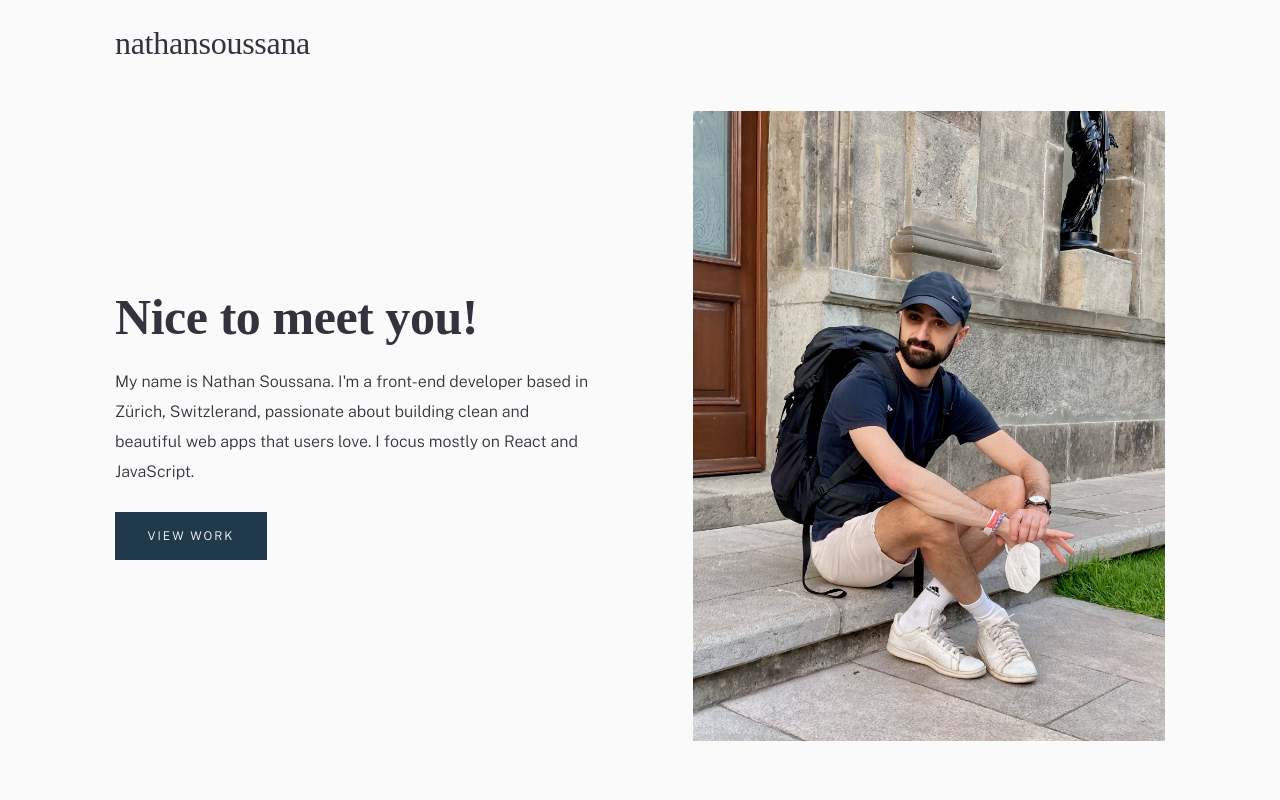
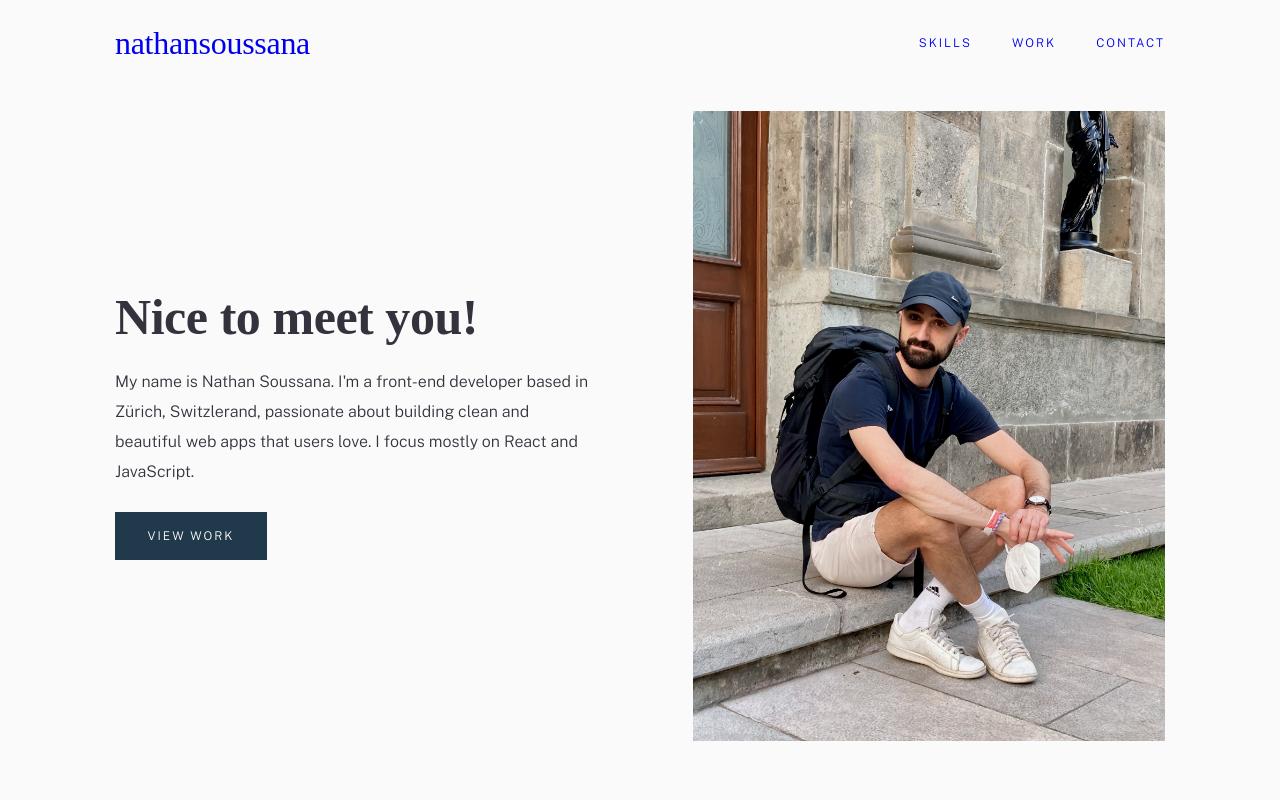
Before and after one commit to nathansoussana/portfolio, a React (Vite) app: page / in a window 1280 px wide. Shown: the top 800 px of the page. Built offline with nearby package versions, Linux system fonts and the light colour scheme; a web font is replaced by a local one.

Commit message:
Added links in navbar that link to the right sections in a smooth way

```diff
--- a/src/css/general/general.sass
+++ b/src/css/general/general.sass
@@ -30,6 +30,7 @@ html
   font-weight: 300
   font-size: 16px
   line-height: 30px
+  scroll-behavior: smooth
 
 .container
   max-width: 1100px
--- a/src/css/index.css
+++ b/src/css/index.css
@@ -10,6 +10,7 @@ html {
   font-weight: 300;
   font-size: 16px;
   line-height: 30px;
+  scroll-behavior: smooth;
 }
 
 .container {
@@ -73,6 +74,7 @@ html {
   font-weight: 300;
   font-size: 16px;
   line-height: 30px;
+  scroll-behavior: smooth;
 }
 
 .container {
@@ -171,6 +173,7 @@ html {
   font-weight: 300;
   font-size: 16px;
   line-height: 30px;
+  scroll-behavior: smooth;
 }
 
 .container {
@@ -273,6 +276,7 @@ html {
   font-weight: 300;
   font-size: 16px;
   line-height: 30px;
+  scroll-behavior: smooth;
 }
 
 .container {
@@ -324,23 +328,23 @@ li {
     line-height: 42px;
   }
 }
-.devicon-linkedin-plain {
-  margin-left: 25px;
+.navbar-links {
+  display: flex;
+  align-items: center;
+  gap: 15px;
 }
 
 .social-icon-item-link {
-  display: flex;
-  align-items: center;
   text-decoration: none;
 }
 
-.devicon-github-original,
-.devicon-linkedin-plain {
+.social-icon-item {
+  display: flex;
+  align-items: center;
   font-size: 25px;
   color: #33323D;
 }
-.devicon-github-original:hover,
-.devicon-linkedin-plain:hover {
+.social-icon-item:hover {
   color: #5FB4A2;
 }
 
@@ -356,6 +360,7 @@ html {
   font-weight: 300;
   font-size: 16px;
   line-height: 30px;
+  scroll-behavior: smooth;
 }
 
 .container {
@@ -425,6 +430,7 @@ html {
   font-weight: 300;
   font-size: 16px;
   line-height: 30px;
+  scroll-behavior: smooth;
 }
 
 .container {
@@ -482,9 +488,25 @@ li {
   align-items: center;
 }
 
-.navbar-links {
+.navbar-link-list {
   display: flex;
   list-style: none;
+  gap: 40px;
+}
+
+.navbar-logo-link,
+.navbar-item-link {
+  text-decoration: none;
+}
+.navbar-logo-link:visited,
+.navbar-item-link:visited {
+  color: inherit;
+}
+
+.navbar-list-item {
+  text-transform: uppercase;
+  font-size: 12px;
+  letter-spacing: 2px;
 }
 
 * {
@@ -499,6 +521,7 @@ html {
   font-weight: 300;
   font-size: 16px;
   line-height: 30px;
+  scroll-behavior: smooth;
 }
 
 .container {
@@ -601,6 +624,7 @@ html {
   font-weight: 300;
   font-size: 16px;
   line-height: 30px;
+  scroll-behavior: smooth;
 }
 
 .container {
@@ -719,6 +743,7 @@ html {
   font-weight: 300;
   font-size: 16px;
   line-height: 30px;
+  scroll-behavior: smooth;
 }
 
 .container {
--- a/src/css/sections/navbar.sass
+++ b/src/css/sections/navbar.sass
@@ -5,6 +5,19 @@
   justify-content: space-between
   align-items: center
 
-.navbar-links
+.navbar-link-list
   display: flex
   list-style: none
+  gap: 40px
+
+.navbar-logo-link,
+.navbar-item-link
+  text-decoration: none
+
+  &:visited
+    color: inherit
+
+.navbar-list-item
+  text-transform: uppercase
+  font-size: 12px
+  letter-spacing: 2px
--- a/src/jsx/sections/Contact.jsx
+++ b/src/jsx/sections/Contact.jsx
@@ -1,25 +1,26 @@
+
 import ContactForm from '../components/EmailForm'
 import { socialLinks } from '../../data/social'
 
 const socials = socialLinks.map(social => (
-  <li
-    className="social-icon-item"
-    key={social.name}
+  <a
+    className="social-icon-item-link"
+    href={social.link}
+    target="_blank"
   >
-    <a
-      className="social-icon-item-link"
-      href={social.link}
-      target="_blank"
+    <li
+      className="social-icon-item"
+      key={social.name}
     >
       <i className={social.icon}></i>
-    </a>
-  </li>
+    </li>
+  </a>
 )
 )
 
 export default function Contact() {
   return (
-    <section className="contact-section">
+    <section className="contact-section" id="contact">
       <div className="container contact-container">
         <div className="contact-content">
           <h2 className="contact-content-title">
--- a/src/jsx/sections/Hero.jsx
+++ b/src/jsx/sections/Hero.jsx
@@ -2,7 +2,7 @@ import ButtonPrimary from '../components/ButtonPrimary'
 
 export default function Hero() {
   return (
-      <section className="hero-section">
+      <section className="hero-section" id="hero">
         <div className="container hero-container">
 
           {/* Content */}
--- a/src/jsx/sections/Navbar.jsx
+++ b/src/jsx/sections/Navbar.jsx
@@ -2,11 +2,19 @@ export default function Navbar() {
   return (
     <nav>
       <div className="container nav-container">
-        <h3 className="navbar-logo">
-          nathansoussana
-        </h3>
-        <ul className="navbar-links">
-          {/* {socials} */}
+        <a href="#hero" className="navbar-logo-link">
+          <h3 className="navbar-logo">nathansoussana</h3>
+        </a>
+        <ul className="navbar-link-list">
+          <a href="#skills" className="navbar-item-link">
+            <li className="navbar-list-item">Skills</li>
+          </a>
+          <a href="#work" className="navbar-item-link">
+            <li className="navbar-list-item">Work</li>
+          </a>
+          <a href="#contact" className="navbar-item-link">
+            <li className="navbar-list-item">Contact</li>
+          </a>
         </ul>
       </div>
     </nav>
--- a/src/jsx/sections/Projects.jsx
+++ b/src/jsx/sections/Projects.jsx
@@ -50,7 +50,7 @@ const projects = projectData.map((project, index) => (
 
 export default function Projects() {
   return (
-    <section className="projects-section">
+    <section className="projects-section" id="work">
       <div className="container projects-section-container">
         <h2 className="projects-section-title">
           Work
```
Also changed, not shown: src/css/components/socialicons.sass (+8 -6 lines), 1 other file (tests, documents, lock files or other folders).
